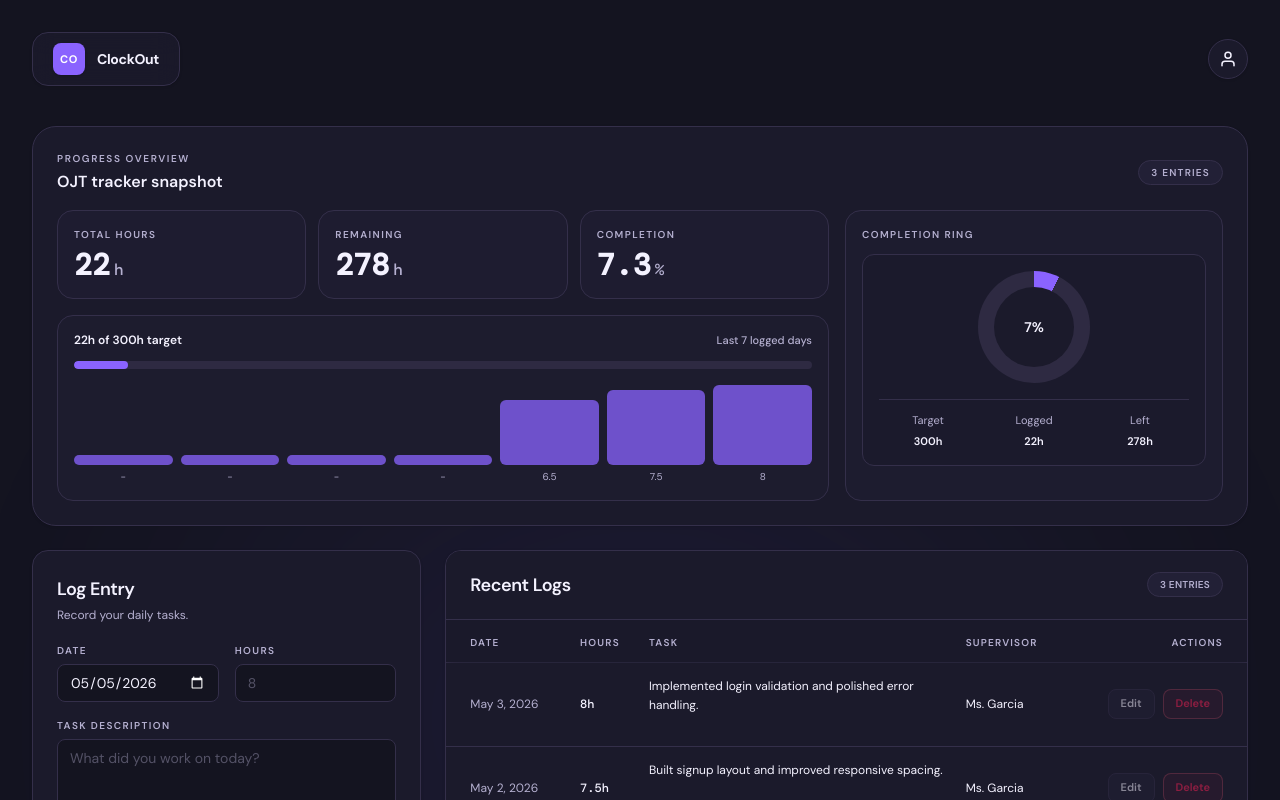
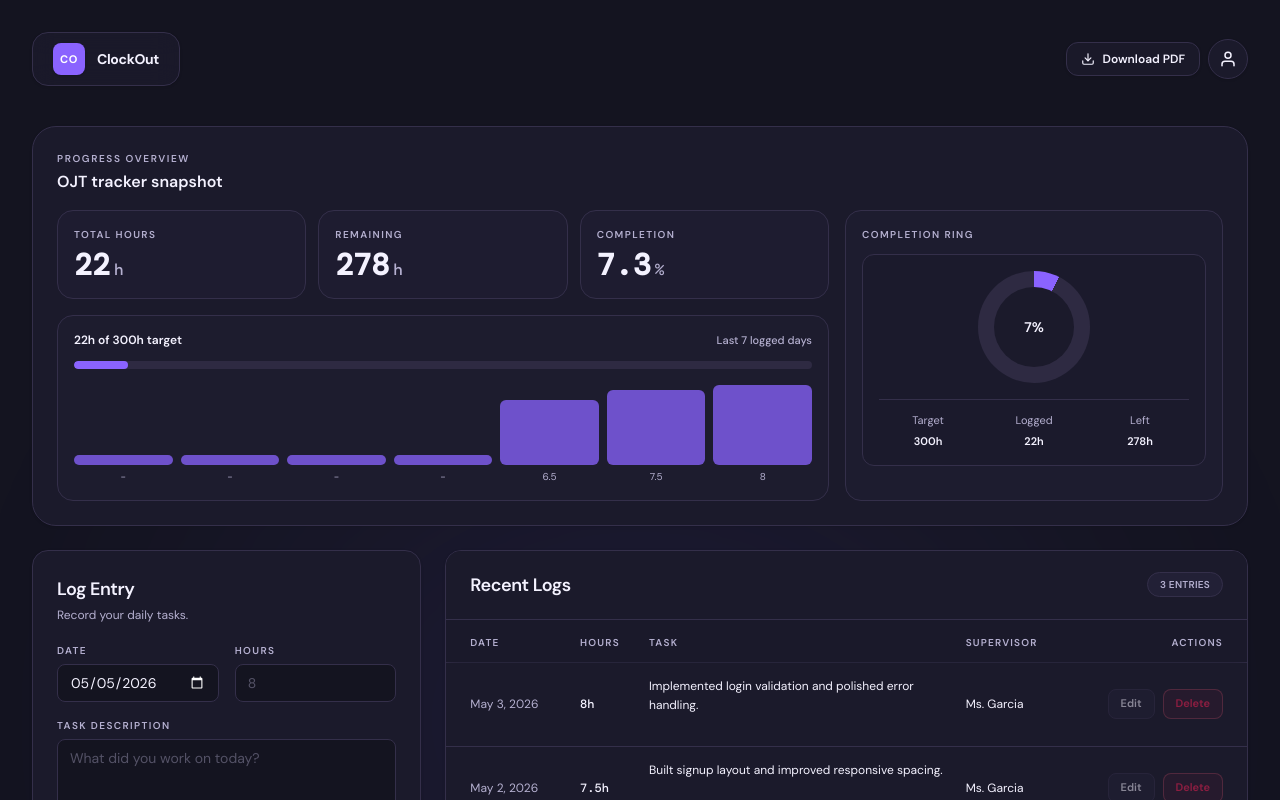
Before and after one commit to Clorkies/clock-out, a React (Vite) app in the folder ClockOut.Web/: page /dashboard in a window 1280 px wide. Shown: the top 800 px of the page. Built offline with nearby package versions, Linux system fonts and the light colour scheme.

Commit message:
Add PDF report generation feature to DashboardPage using jsPDF and jsPDF-AutoTable. Updated package dependencies for report functionality.

```diff
--- a/ClockOut.Web/package.json
+++ b/ClockOut.Web/package.json
@@ -11,6 +11,8 @@
   },
   "dependencies": {
     "@tailwindcss/vite": "^4.2.2",
+    "jspdf": "^4.2.1",
+    "jspdf-autotable": "^5.0.7",
     "react": "^19.2.4",
     "react-dom": "^19.2.4",
     "react-router-dom": "^7.14.0",
--- a/ClockOut.Web/src/pages/DashboardPage.tsx
+++ b/ClockOut.Web/src/pages/DashboardPage.tsx
@@ -1,4 +1,6 @@
 import { useMemo, useRef, useState, useEffect, type ChangeEvent, type FormEvent } from 'react'
+import jsPDF from 'jspdf'
+import autoTable from 'jspdf-autotable'
 
 // ─── Font injection ───────────────────────────────────────────────────────────
 if (!document.getElementById('dashboard-fonts')) {
@@ -268,6 +270,165 @@ function DashboardPage() {
     if (editingId === id) clearForm()
   }
 
+  const downloadDashboardReport = () => {
+    const doc = new jsPDF({ unit: 'pt', format: 'a4' })
+    const pageWidth = doc.internal.pageSize.getWidth()
+    const margin = 40
+
+    const safeSetFill = (r: number, g: number, b: number) => doc.setFillColor(r, g, b)
+    const safeSetText = (r: number, g: number, b: number) => doc.setTextColor(r, g, b)
+    const formatDateTime = new Date().toLocaleString()
+
+    // Title
+    doc.setFont('helvetica', 'bold')
+    doc.setFontSize(20)
+    safeSetText(30, 26, 45)
+    doc.text('ClockOut Dashboard Report', margin, 48)
+    doc.setFont('helvetica', 'normal')
+    doc.setFontSize(10)
+    safeSetText(100, 94, 123)
+    doc.text(`Generated: ${formatDateTime}`, margin, 66)
+
+    // Progress overview panel
+    const panelY = 86
+    const panelW = pageWidth - margin * 2
+    const panelH = 238
+    safeSetFill(240, 238, 248)
+    doc.roundedRect(margin, panelY, panelW, panelH, 14, 14, 'F')
+
+    doc.setFont('helvetica', 'bold')
+    doc.setFontSize(12)
+    safeSetText(45, 39, 66)
+    doc.text('Progress Overview', margin + 16, panelY + 24)
+
+    // KPI cards
+    const cardY = panelY + 38
+    const cardGap = 10
+    const cardW = (panelW - 32 - cardGap * 2) / 3
+    const cards = [
+      { label: 'Total Hours', value: `${formatHours(totalHoursLogged)}h` },
+      { label: 'Remaining', value: `${formatHours(remainingHours)}h` },
+      { label: 'Completion', value: `${percentCompleteRaw.toFixed(1)}%` },
+    ]
+    cards.forEach((card, idx) => {
+      const x = margin + 16 + idx * (cardW + cardGap)
+      safeSetFill(255, 255, 255)
+      doc.roundedRect(x, cardY, cardW, 58, 10, 10, 'F')
+      doc.setFont('helvetica', 'normal')
+      doc.setFontSize(9)
+      safeSetText(110, 104, 130)
+      doc.text(card.label, x + 10, cardY + 18)
+      doc.setFont('helvetica', 'bold')
+      doc.setFontSize(16)
+      safeSetText(42, 36, 64)
+      doc.text(card.value, x + 10, cardY + 40)
+    })
+
+    // Progress bar
+    const progressY = cardY + 78
+    doc.setFont('helvetica', 'normal')
+    doc.setFontSize(9)
+    safeSetText(92, 86, 113)
+    doc.text(
+      `${formatHours(totalHoursLogged)}h of ${formatHours(requiredHours)}h target`,
+      margin + 16,
+      progressY - 8,
+    )
+    safeSetFill(213, 205, 234)
+    doc.roundedRect(margin + 16, progressY, panelW - 32, 8, 4, 4, 'F')
+    safeSetFill(109, 94, 247)
+    doc.roundedRect(margin + 16, progressY, ((panelW - 32) * percentComplete) / 100, 8, 4, 4, 'F')
+
+    // 7-day mini bar visual
+    const graphY = progressY + 28
+    const graphX = margin + 16
+    const graphW = panelW - 32
+    const graphH = 72
+    const barGap = 8
+    const barW = (graphW - barGap * (recentHoursSeries.length - 1)) / recentHoursSeries.length
+    recentHoursSeries.forEach((hours, idx) => {
+      const normalized = hours === 0 ? 0.15 : Math.max(0.15, hours / recentHoursPeak)
+      const barH = graphH * normalized
+      const x = graphX + idx * (barW + barGap)
+      const y = graphY + (graphH - barH)
+      safeSetFill(125, 104, 249)
+      doc.roundedRect(x, y, barW, barH, 3, 3, 'F')
+    })
+    doc.setFontSize(8)
+    safeSetText(120, 113, 142)
+    doc.text('Recent 7 logged days', graphX, graphY + graphH + 13)
+
+    // Insights section
+    const totalEntries = logs.length
+    const averageHours = totalEntries ? totalHoursLogged / totalEntries : 0
+    const sortedByHours = [...logs].sort((a, b) => b.hoursRendered - a.hoursRendered)
+    const topEntry = sortedByHours[0]
+    const supervisorHoursMap = logs.reduce<Record<string, number>>((acc, entry) => {
+      acc[entry.supervisorName] = (acc[entry.supervisorName] ?? 0) + entry.hoursRendered
+      return acc
+    }, {})
+    const topSupervisor = Object.entries(supervisorHoursMap).sort((a, b) => b[1] - a[1])[0]
+
+    const insightsY = panelY + panelH + 24
+    doc.setFont('helvetica', 'bold')
+    doc.setFontSize(12)
+    safeSetText(45, 39, 66)
+    doc.text('Insights Summary', margin, insightsY)
+    doc.setFont('helvetica', 'normal')
+    doc.setFontSize(10)
+    safeSetText(86, 80, 106)
+    const insights = [
+      `Average hours per entry: ${formatHours(averageHours)}h`,
+      `Highest single log: ${topEntry ? `${formatHours(topEntry.hoursRendered)}h on ${formatDateLabel(topEntry.date)}` : 'N/A'}`,
+      `Top supervisor by total logged hours: ${topSupervisor ? `${topSupervisor[0]} (${formatHours(topSupervisor[1])}h)` : 'N/A'}`,
+      `Current completion: ${percentCompleteRaw.toFixed(1)}% (${formatHours(remainingHours)}h remaining)`,
+    ]
+    insights.forEach((line, idx) => doc.text(`- ${line}`, margin, insightsY + 20 + idx * 16))
+
+    // Logs table section
+    const tableStartY = insightsY + 96
+    doc.setFont('helvetica', 'bold')
+    doc.setFontSize(12)
+    safeSetText(45, 39, 66)
+    doc.text('Detailed Entry Logs', margin, tableStartY)
+
+    autoTable(doc, {
+      startY: tableStartY + 8,
+      head: [['Date', 'Hours', 'Task Description', 'Supervisor']],
+      body: orderedLogs.map((entry) => [
+        formatDateLabel(entry.date),
+        `${formatHours(entry.hoursRendered)}h`,
+        entry.taskDescription,
+        entry.supervisorName,
+      ]),
+      theme: 'grid',
+      styles: {
+        fontSize: 9,
+        cellPadding: 6,
+        textColor: [45, 39, 66],
+        lineColor: [222, 216, 239],
+        lineWidth: 0.6,
+      },
+      headStyles: {
+        fillColor: [109, 94, 247],
+        textColor: [255, 255, 255],
+        fontStyle: 'bold',
+      },
+      alternateRowStyles: {
+        fillColor: [248, 246, 255],
+      },
+      columnStyles: {
+        0: { cellWidth: 86 },
+        1: { cellWidth: 58, halign: 'right' },
+        2: { cellWidth: 270 },
+        3: { cellWidth: 100 },
+      },
+      margin: { left: margin, right: margin },
+    })
+
+    doc.save(`clockout-dashboard-report-${new Date().toISOString().slice(0, 10)}.pdf`)
+  }
+
   return (
     <div
       className="relative min-h-screen overflow-x-hidden bg-[var(--bg)] text-[var(--text)] pb-20"
@@ -303,8 +464,22 @@ function DashboardPage() {
               <p className="text-sm font-bold tracking-tight">ClockOut</p>
             </div>
 
-            {/* User profile dropdown */}
-            <div className="relative z-50" ref={profileRef}>
+            <div className="flex items-center gap-2">
+              <button
+                type="button"
+                onClick={downloadDashboardReport}
+                className="inline-flex items-center gap-2 rounded-xl border border-[var(--border)] bg-[var(--surface)]/95 px-3.5 py-2 text-xs font-semibold text-[var(--text)] shadow-sm transition hover:border-[var(--accent)]/45 hover:bg-[var(--panel)] focus-visible:outline-2 focus-visible:outline-offset-2 focus-visible:outline-[var(--accent)]"
+              >
+                <svg width="14" height="14" viewBox="0 0 24 24" fill="none" stroke="currentColor" strokeWidth="2" strokeLinecap="round" strokeLinejoin="round">
+                  <path d="M21 15v4a2 2 0 0 1-2 2H5a2 2 0 0 1-2-2v-4" />
+                  <polyline points="7 10 12 15 17 10" />
+                  <line x1="12" y1="15" x2="12" y2="3" />
+                </svg>
+                Download PDF
+              </button>
+
+              {/* User profile dropdown */}
+              <div className="relative z-50" ref={profileRef}>
               <button
                 type="button"
                 onClick={() => setProfileOpen((p) => !p)}
@@ -342,6 +517,7 @@ function DashboardPage() {
                 </div>
               )}
             </div>
+            </div>
         </header>
 
         <main className="space-y-6">
@@ -357,9 +533,6 @@ function DashboardPage() {
                 </p>
                 <h2 className="mt-1 text-base font-semibold">OJT tracker snapshot</h2>
               </div>
-              <span className="rounded-full border border-[var(--border)] bg-[var(--panel)] px-3 py-1 text-[10px] font-semibold uppercase tracking-[0.12em] text-[var(--muted)]">
-                {logs.length} {logs.length === 1 ? 'entry' : 'entries'}
-              </span>
             </div>
 
             <div className="grid gap-4 xl:grid-cols-12">
```
Also changed, not shown: 1 other file (tests, documents, lock files or other folders).
